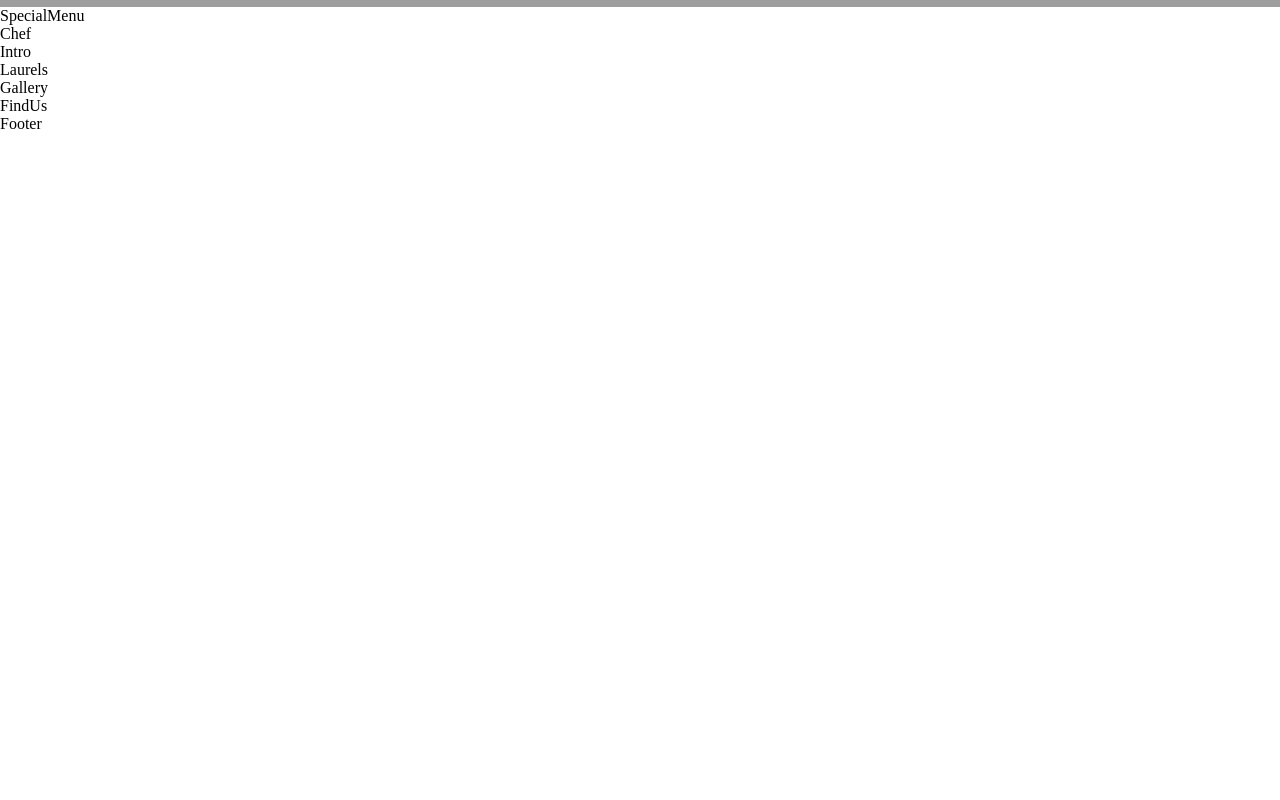
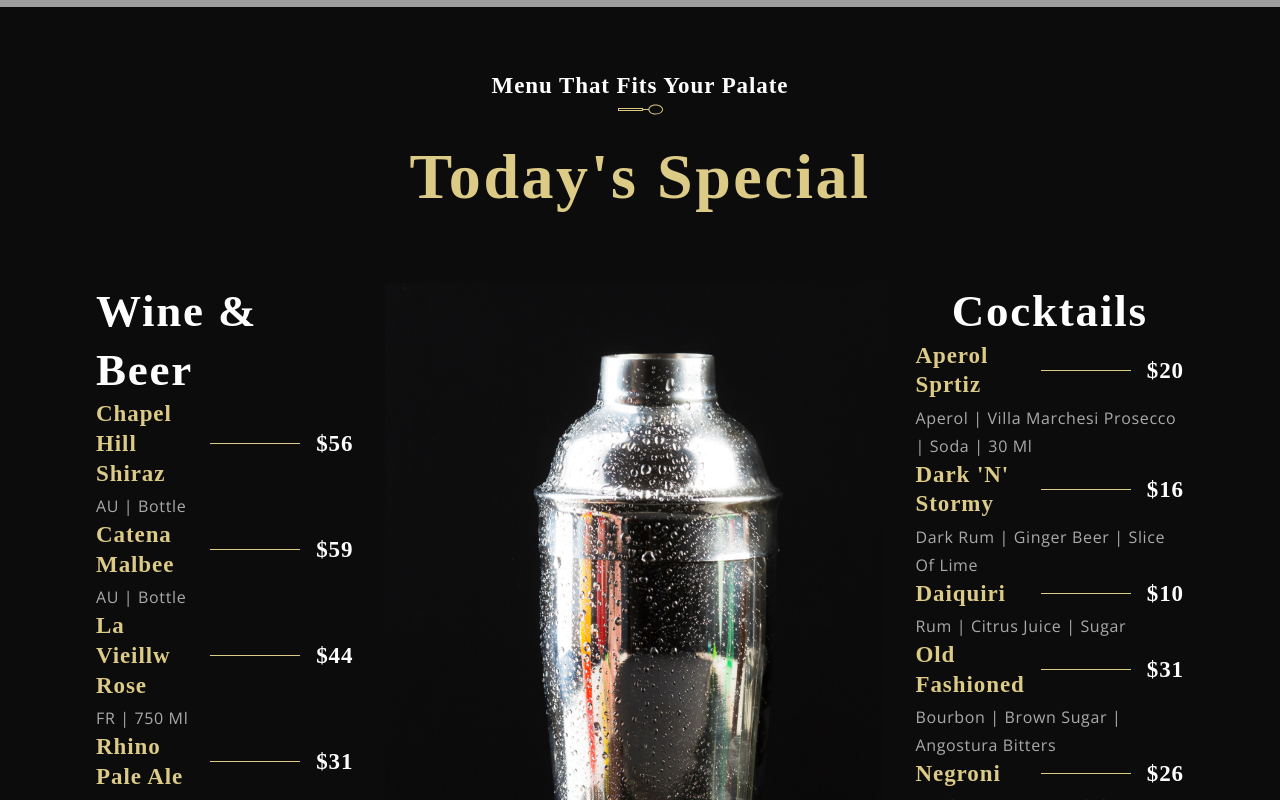
Before and after one commit to WebDevAlok/gericht, a React (Create React App) app: page / in a window 1280 px wide. Shown: the part 1700-2500 px from the top of the page. Before the commit the page ends 1833 px from the top, so only its background shows below. Built offline with nearby package versions, Linux system fonts and the light colour scheme; grey boxes are pictures that could not be loaded; a web font is replaced by a local one.

Commit message:
Menu Section Done

```diff
--- a/src/components/Menuitem/MenuItem.css
+++ b/src/components/Menuitem/MenuItem.css
@@ -0,0 +1,35 @@
+.app__menuitem {
+    width: 100%;
+    margin: 1rem 0;
+
+    display: flex;
+    flex-direction: column;
+}
+
+.app__menuitem-head {
+    display: flex;
+    justify-content: space-between;
+    align-items: center;
+}
+
+.app__menuitem-sub {
+    width: 100%;
+    margin-top: 0.2rem;
+}
+
+.app__menuitem-name {
+    flex: 1;
+}
+
+.app__menuitem-dash {
+    width: 90px;
+    height: 1px;
+    background: var(--color-golden);
+    margin: 0 1rem;
+}
+
+.app__menuitem-price {
+    display: flex;
+    justify-content: flex-end;
+    align-items: flex-end;
+}
--- a/src/components/Menuitem/MenuItem.jsx
+++ b/src/components/Menuitem/MenuItem.jsx
@@ -2,9 +2,23 @@
 
 import './MenuItem.css';
 
-const MenuItem = () => (
-  <div>
-    MenuItem
+const MenuItem = ({title, price, tags}) => (
+  <div className='app__menuItem'>
+    <div className='app__menuitem-head'>
+      <div className='app__menuitem-name'>
+        <p className='p__cormorant' style={{color: '#DCCA87'}}>{title}</p>
+      </div>
+
+      <div className='app__menuitem-dash'/>
+
+      <div className='app__menuitem-price'>
+        <p className='p__cormorant'>{price}</p>
+      </div>
+
+    </div>
+    <div className='app__menuitem-sub'>
+      <p className='p__opensans' style={{ color: '#AAA'}}>{tags}</p>
+    </div>
   </div>
 );
 
--- a/src/container/Menu/SpecialMenu.css
+++ b/src/container/Menu/SpecialMenu.css
@@ -0,0 +1,84 @@
+.app__specialMenu {
+    flex-direction: column;
+    background: var(--color-black);
+}
+
+.app__specialMenu-title {
+    margin-bottom: 2rem;
+    text-align: center;
+}
+
+.app__specialMenu-menu {
+    width: 100%;
+    margin: 2rem 0;
+    display: flex;
+    justify-content: center;
+    align-items: flex-start;
+    flex-direction: row;
+}
+
+.app__specialMenu-menu_heading {
+    font-family: var(--font-base);
+    font-weight: 600;
+    font-size: 45px;
+    line-height: 58.5px;
+    letter-spacing: 0.04em;
+    color: var(--color-white);
+}
+
+.app__specialMenu-menu_wine,
+.app__specialMenu-menu_cocktails {
+    flex: 1;
+    width: 100%;
+    flex-direction: column;
+}
+
+.app__specialMenu-menu_img {
+    width: 410px;
+    margin: 0 2rem;
+}
+
+.app__specialMenu-menu_img img {
+    width: 100%;
+    height: auto;
+}
+
+.app__specialMenu-menu_items {
+    display: flex;
+    flex-direction: column;
+    margin: 2rem 0;
+    width: 100%;
+}
+
+@media screen and (max-width: 2000px) {
+    .app__specialMenu-menu_img {
+        width: 650px;
+    }
+
+    .app__specialMenu-menu_img img {
+        height: 920px;
+    }
+}
+
+@media screen and (max-width: 1150px) {
+    .app__specialMenu-menu {
+        flex-direction: column;
+        align-items: center;
+        width: 100%;
+    }
+
+    .app__specialMenu-menu_img {
+        margin: 3rem 0;
+    }
+}
+
+@media screen and (max-width: 650px) {
+    .app__specialMenu-menu_img {
+        width: 100%;
+    }
+
+    .app__specialMenu-menu_heading {
+        font-size: 35px;
+        line-height: 48.5px;
+    }
+}
--- a/src/container/Menu/SpecialMenu.jsx
+++ b/src/container/Menu/SpecialMenu.jsx
@@ -1,10 +1,43 @@
 import React from 'react';
 
+import { SubHeading, MenuItem } from '../../components';
+import { images, data } from '../../constants';
 import './SpecialMenu.css';
 
 const SpecialMenu = () => (
-  <div>
-    SpecialMenu
+  <div className='app__specialMenu flex__center section__padding' id='menu'>
+    <div className='app__specialMenu-title '>
+      <SubHeading title='Menu that fits your palate'/>
+      <h1 className='headtext__cormorant'>Today's Special</h1>
+    </div>
+
+    <div className='app__specialMenu-menu'>
+      <div className='app__specialMenu-menu_wine flex__center'>
+        <p className='app__specialMenu-menu_heading'>Wine & Beer</p>
+        <div className='app__specialMenu_menu_items'>
+          {data.wines.map((wine, index) => (
+            <MenuItem key={wine.title + index} title={wine.title} price={wine.price} tags={wine.tags} />
+          ))}
+        </div>
+      </div>
+
+      <div className='app__specialMenu-menu_img'>
+        <img src={images.menu} alt='menu img'/>
+      </div>
+
+      <div className='app__specialMenu-menu_cocktails flex__center'>
+        <p className='app__specialMenu-menu_heading'>Cocktails</p>
+        <div className='app__specialMenu_menu_items'>
+          {data.cocktails.map((cocktail, index) => (
+            <MenuItem key={cocktail.title + index} title={cocktail.title} price={cocktail.price} tags={cocktail.tags} />
+          ))}
+        </div>
+      </div>
+
+    </div>
+    <div style={{marginTop: '15px'}}>
+      <button type='button' className='custom__button'>View More</button>
+    </div>
   </div>
 );
 
```
